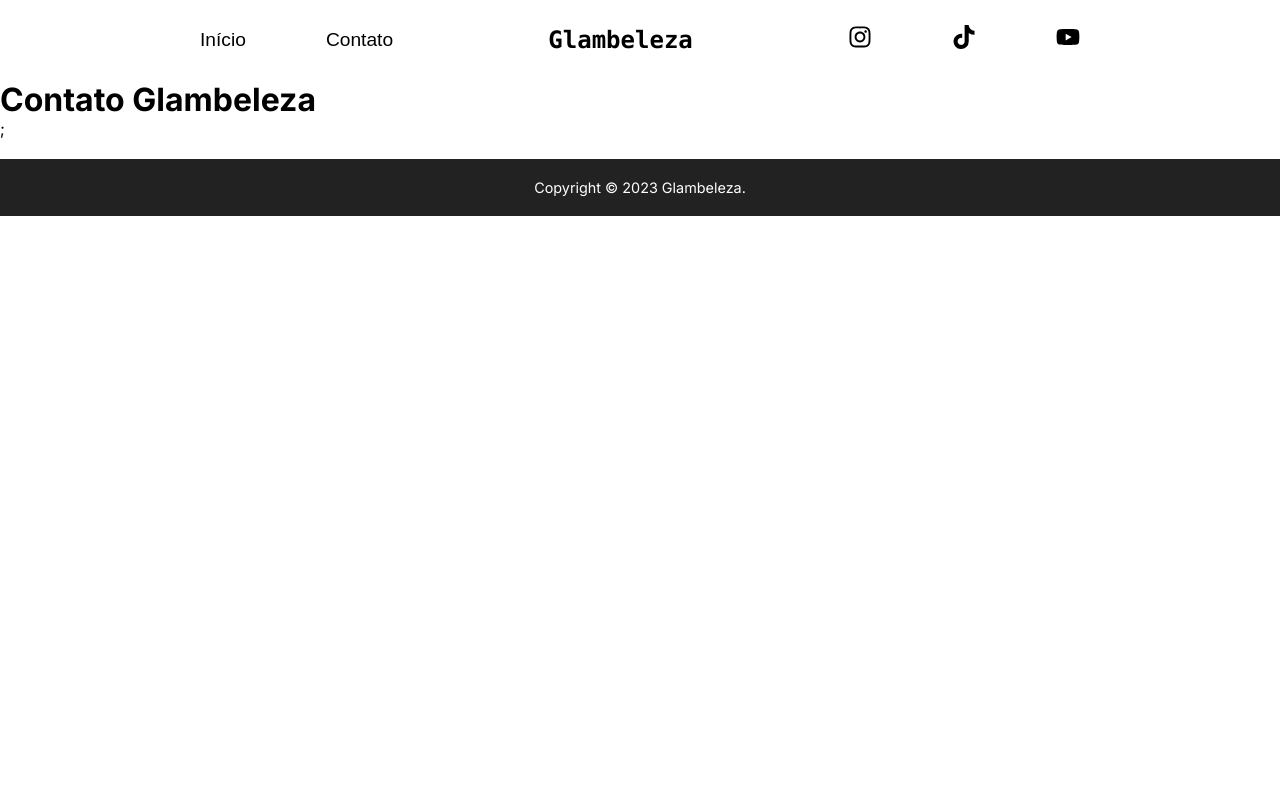
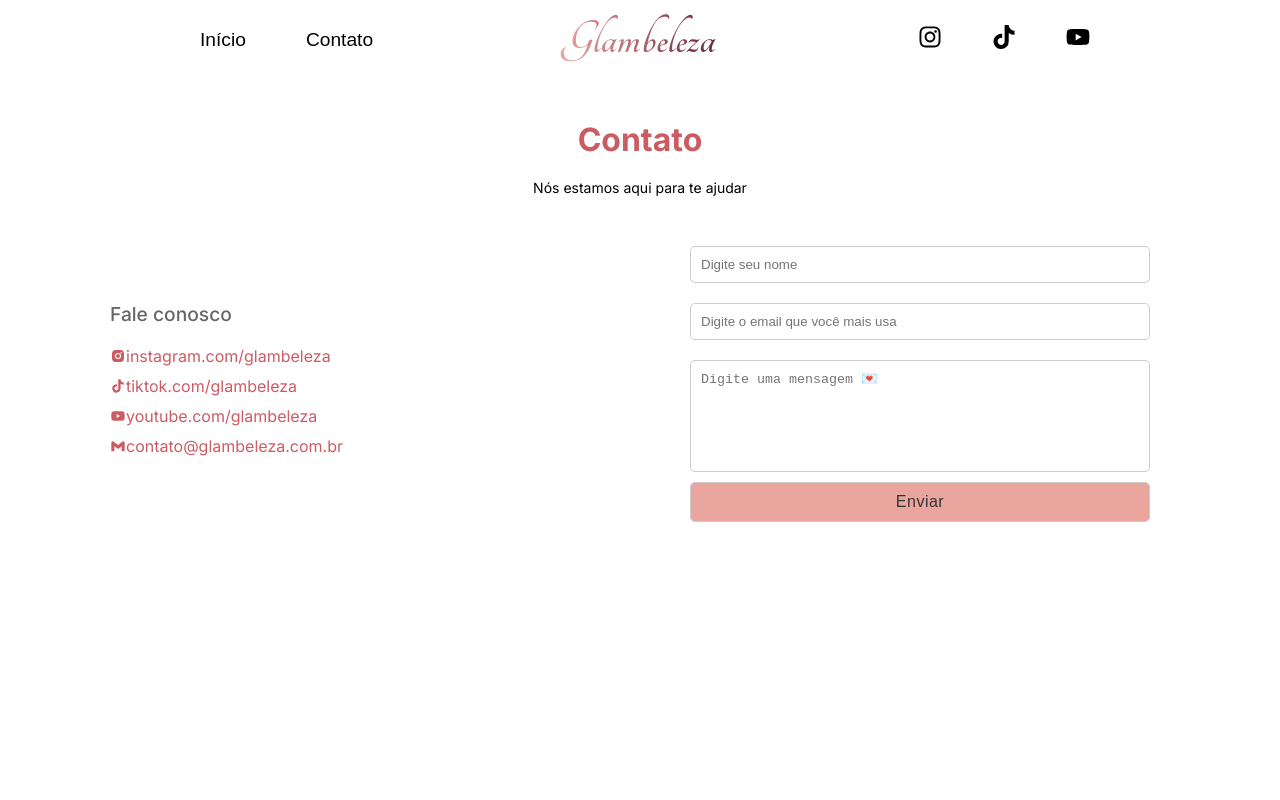
Before and after one commit to Glambeleza/blog, a Next.js app: page /contato in a window 1280 px wide. Shown: the top 800 px of the page. Built offline with nearby package versions, Linux system fonts and the light colour scheme.

Commit message:
header e footer, criação de svg logo

```diff
--- a/app/components/header/iindex.module.css
+++ b/app/components/header/iindex.module.css
@@ -13,10 +13,10 @@
   display: flex;
   justify-content: space-between;
   align-items: center;
+  max-width: 220px;
 }
 
 .item {
-  margin-right: 20px;
   font-size: 1.2rem;
   font-weight: 500;
   padding: 0 30px;
@@ -28,9 +28,7 @@
 }
 
 .logo {
-  font-size: 1.5rem;
-  font-weight: 700;
-  font-family: var(--font-logo);
+  margin-top: 20px;
 }
 
 .listSocial {
@@ -40,9 +38,9 @@
 }
 
 .itemSocial {
-  margin-left: 20px;
+  margin-left: 10px;
   font-size: 24px;
-  padding: 0 30px;
+  padding: 0 20px;
 }
 
 .itemSocial:hover {
--- a/app/components/header/index.tsx
+++ b/app/components/header/index.tsx
@@ -17,7 +17,41 @@
         </ul>
       </nav>
 
-      <h1 className={styles.logo}>Glambeleza</h1>
+      {/* <h1 className={styles.logo}>Glambeleza</h1> */}
+      <h1 className={styles.logo}>
+        <svg
+          xmlns="http://www.w3.org/2000/svg"
+          width="200"
+          height="70"
+          viewBox="0 0 200 70"
+        >
+          <defs>
+            <linearGradient
+              id="text-gradient"
+              x1="0%"
+              y1="0%"
+              x2="100%"
+              y2="0%"
+            >
+              <stop offset="0%" stop-color="#eaa59f" />
+              <stop offset="100%" stop-color="#6f233f" />
+            </linearGradient>
+          </defs>
+          <text
+            x="50%"
+            y="50%"
+            font-family="Tangerine"
+            font-size="50"
+            fontWeight={700}
+            text-anchor="middle"
+            dominant-baseline="middle"
+            fill="url(#text-gradient)"
+          >
+            Glambeleza
+          </text>
+        </svg>
+      </h1>
+
       <div className={styles.menuMobile}>
         <GiHamburgerMenu />
       </div>
--- /dev/null
+++ b/app/contato/page.module.css
@@ -0,0 +1,108 @@
+.container {
+  display: flex;
+  flex-direction: column;
+  align-items: center;
+  height: 100vh;
+  max-width: var(--max-width);
+  padding: 20px;
+  margin: 0 auto;
+}
+.title {
+  font-size: 2rem;
+  font-weight: 700;
+  margin: 20px 0;
+  color: var(--color-secondary);
+}
+.subtitle {
+  font-size: 14px;
+  font-weight: 400;
+  margin-bottom: 10px;
+}
+.containerInfoForm {
+  display: flex;
+  justify-content: space-between;
+  align-items: center;
+  width: 100%;
+  margin-top: 20px;
+}
+
+.titleInfo {
+  font-size: 1.2rem;
+  font-weight: 500;
+  margin-bottom: 20px;
+  color: #666;
+}
+
+.listInfo {
+  list-style: none;
+  padding: 0;
+}
+.itemInfo {
+  display: flex;
+  align-items: center;
+  justify-content: flex-start;
+  cursor: pointer;
+  margin-bottom: 10px;
+  color: var(--color-secondary);
+}
+.itemInfo:hover {
+  color: var(--color-hover);
+}
+.containerForm {
+  display: flex;
+  flex-direction: column;
+  align-items: center;
+  justify-content: center;
+}
+
+.form {
+  display: flex;
+  flex-direction: column;
+  align-items: center;
+  justify-content: center;
+  width: 500px;
+  padding: 20px;
+  border-radius: 5px;
+}
+
+.form input {
+  width: 100%;
+  padding: 10px;
+  margin-bottom: 20px;
+  border: 1px solid #ccc;
+  border-radius: 5px;
+  outline: 0px none transparent;
+}
+.form input:hover {
+  border-color: var(--color-hover);
+}
+
+.form textarea {
+  width: 100%;
+  padding: 10px;
+  border: 1px solid #ccc;
+  border-radius: 5px;
+  resize: none;
+  outline: 0px none transparent;
+}
+.form textarea:hover {
+  border-color: var(--color-hover);
+}
+
+.form button {
+  width: 100%;
+  padding: 10px;
+  border: 1px solid #ccc;
+  border-radius: 5px;
+  background-color: var(--color-primary);
+  color: #333;
+  font-weight: 500;
+  font-size: 1rem;
+  letter-spacing: 0.5px;
+  cursor: pointer;
+  margin-top: 10px;
+}
+
+.form button:hover {
+  background-color: var(--color-hover);
+}
--- a/app/contato/page.tsx
+++ b/app/contato/page.tsx
@@ -1,5 +1,11 @@
 import { Metadata } from "next";
-
+import {
+  BiLogoGmail,
+  BiLogoInstagramAlt,
+  BiLogoTiktok,
+  BiLogoYoutube,
+} from "react-icons/bi";
+import styles from "./page.module.css";
 export const metadata: Metadata = {
   title: "Contato Glambeleza",
   description: "Contato Glambeleza",
@@ -7,8 +13,47 @@
 
 export default function ContatoPage() {
   return (
-    <main>
-      <h1>Contato Glambeleza</h1>;
-    </main>
+    <section className={styles.container}>
+      <h1 className={styles.title}>Contato</h1>
+      <h2 className={styles.subtitle}>Nós estamos aqui para te ajudar</h2>
+      <div className={styles.containerInfoForm}>
+        <div className={styles.containerInfo}>
+          <h3 className={styles.titleInfo}>Fale conosco</h3>
+          <nav>
+            <ul className={styles.listInfo}>
+              <li className={styles.itemInfo}>
+                <BiLogoInstagramAlt /> instagram.com/glambeleza
+              </li>
+              <li className={styles.itemInfo}>
+                <BiLogoTiktok /> tiktok.com/glambeleza
+              </li>
+              <li className={styles.itemInfo}>
+                <BiLogoYoutube /> youtube.com/glambeleza
+              </li>
+              <li className={styles.itemInfo}>
+                <BiLogoGmail /> contato@glambeleza.com.br
+              </li>
+            </ul>
+          </nav>
+        </div>
+
+        <div className={styles.containerForm}>
+          <form action="" className={styles.form}>
+            <input type="text" name="nome" placeholder="Digite seu nome" />
+            <input
+              type="email"
+              name="email"
+              placeholder="Digite o email que você mais usa"
+            />
+            <textarea
+              name="mensagem"
+              placeholder="Digite uma mensagem 💌"
+              rows={6}
+            />
+            <button type="submit">Enviar</button>
+          </form>
+        </div>
+      </div>
+    </section>
   );
 }
--- a/app/globals.css
+++ b/app/globals.css
@@ -1,3 +1,5 @@
+@import url("https://fonts.googleapis.com/css2?family=Tangerine:wght@400;700&display=swap");
+
 :root {
   --max-width: 1100px;
   --max-width-header: 980px;
@@ -5,10 +7,8 @@
   --max-width-footer: 1100px;
 
   --font-title: "Poppins", sans-serif;
-  --font-text: "Open Sans", sans-serif;
-  --font-logo: ui-monospace, Menlo, Monaco, "Cascadia Mono", "Segoe UI Mono",
-    "Roboto Mono", "Oxygen Mono", "Ubuntu Monospace", "Source Code Pro",
-    "Fira Mono", "Droid Sans Mono", "Courier New", monospace;
+  --font-text: "Inter", sans-serif;
+  --font-logo: Tangerine, cursive;
 
   --color-primary: #eaa59f;
   --color-secondary: #cb5c64;
```
